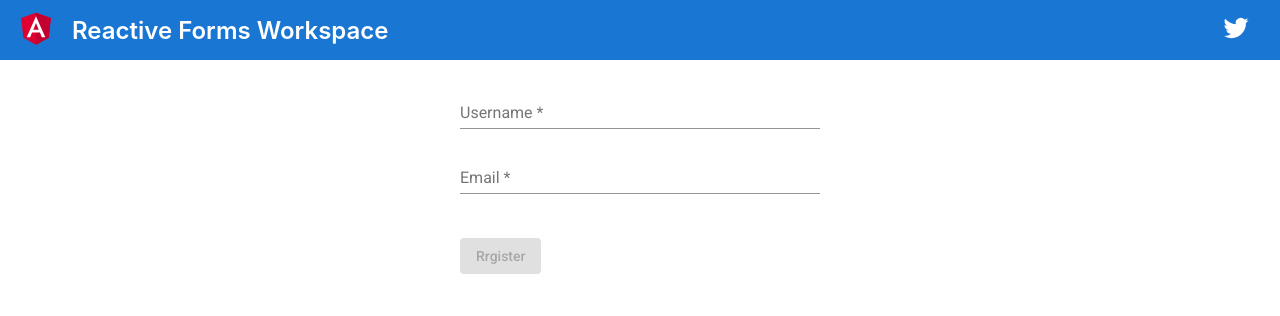
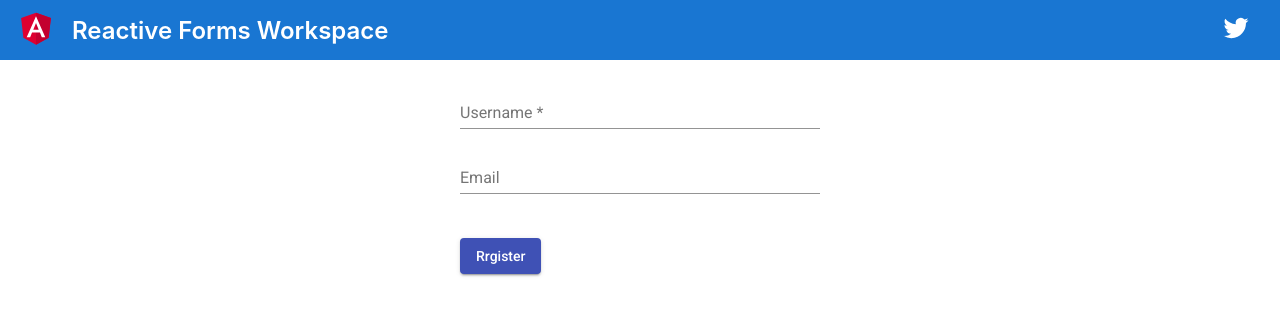
Before and after one commit to pacoita/angular-workspace, an Angular app: page / in a window 1280 px wide. Shown: the top 316 px of the page. Built offline with nearby package versions, Linux system fonts and the light colour scheme.

Commit message:
added code for base form

```diff
--- a/src/app/app.component.html
+++ b/src/app/app.component.html
@@ -65,8 +65,7 @@
       <div class="form-buttons">
         <button mat-raised-button
           color="primary"
-          type="submit"
-          [disabled]="!registrationForm?.valid">
+          type="submit">
           Rrgister
         </button>
       </div>
--- a/src/app/app.component.ts
+++ b/src/app/app.component.ts
@@ -21,11 +21,13 @@ export class AppComponent implements OnInit {
   ngOnInit(): void {
     this.registrationForm = this.fb.group({
       username: ['', Validators.required],
-      email: ['', Validators.required]
+      email: ''
     });
   }
 
   register() {
-    console.log(this, this.registrationForm.value);
+    if (this.registrationForm.valid) {
+      console.log(this, this.registrationForm.value);
+    }
   }
 }
```
